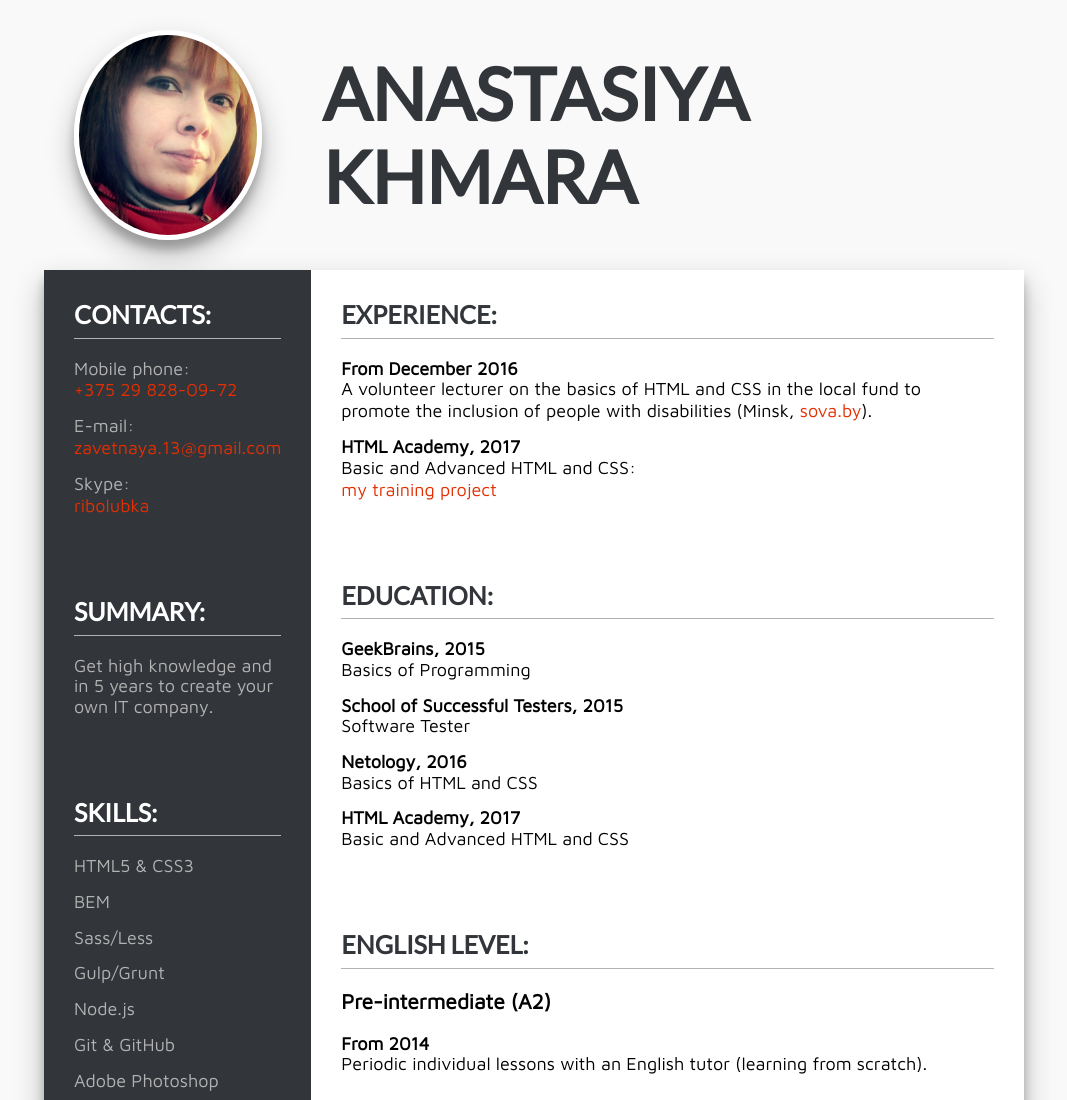
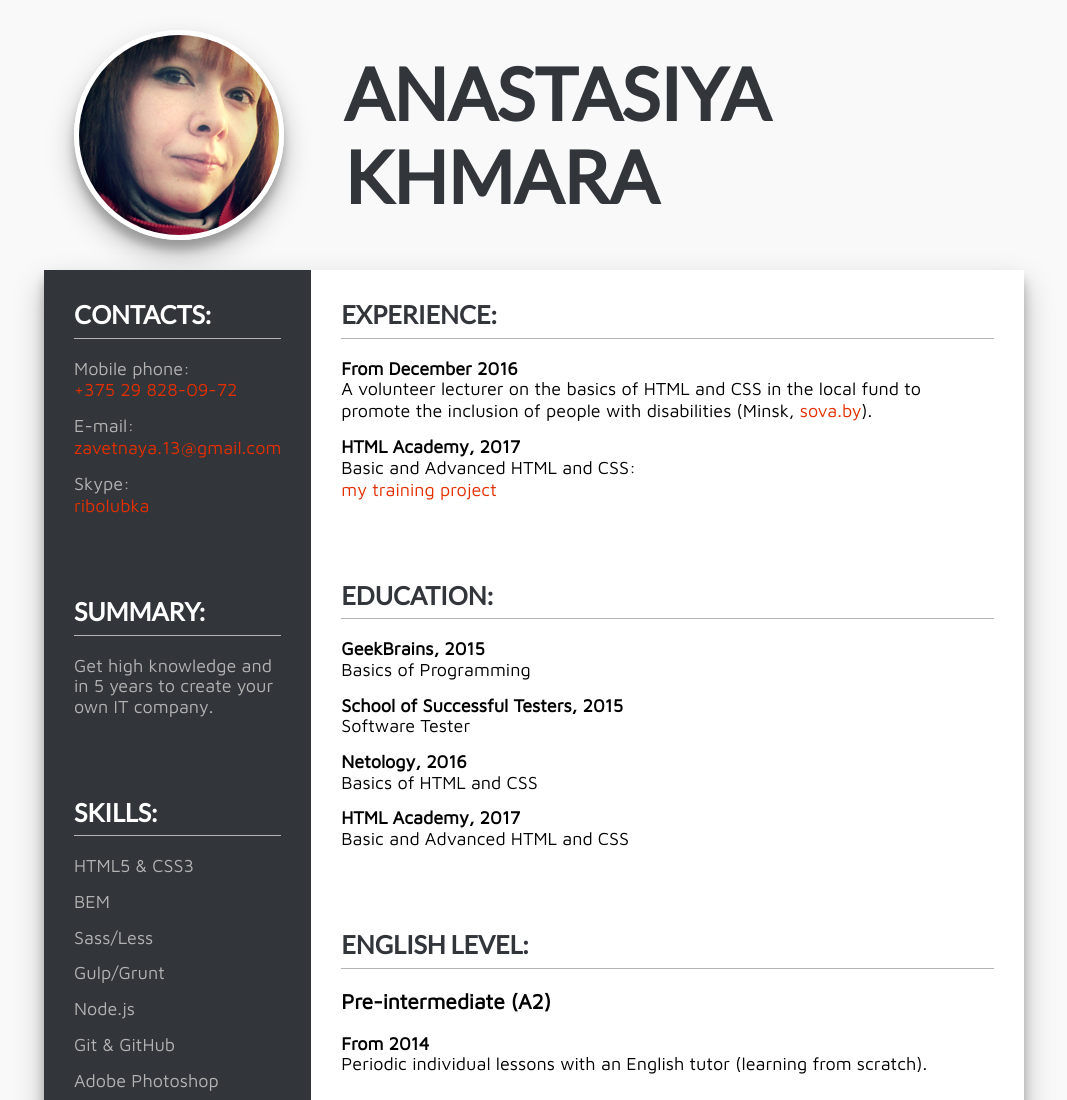
Before and after one commit to partizanka/rsschool-2019Q1-cv, a plain HTML site: page index.html in a window 1280 px wide. Shown: the top 1100 px of the page, without its empty margins (106-1173 px from the left). Drawn offline with Linux system fonts and the light colour scheme; files whose address does not match are found by name.

Commit message:
change photo

```diff
--- a/index.html
+++ b/index.html
@@ -10,7 +10,7 @@
   </head>
   <body>
     <header class="page-header">
-      <img class="page-header__photo" src="assets/img/IMG_11003.jpg" alt="Photo" width="200" height="200">
+      <img class="page-header__photo" src="assets/img/photo.jpg" alt="Photo" width="200" height="200">
       <h1 class="page-header__name">Anastasiya Khmara</h1>
     </header>
     <main class="page-main">
```
Also changed, not shown: assets/img/photo.jpg (added).
